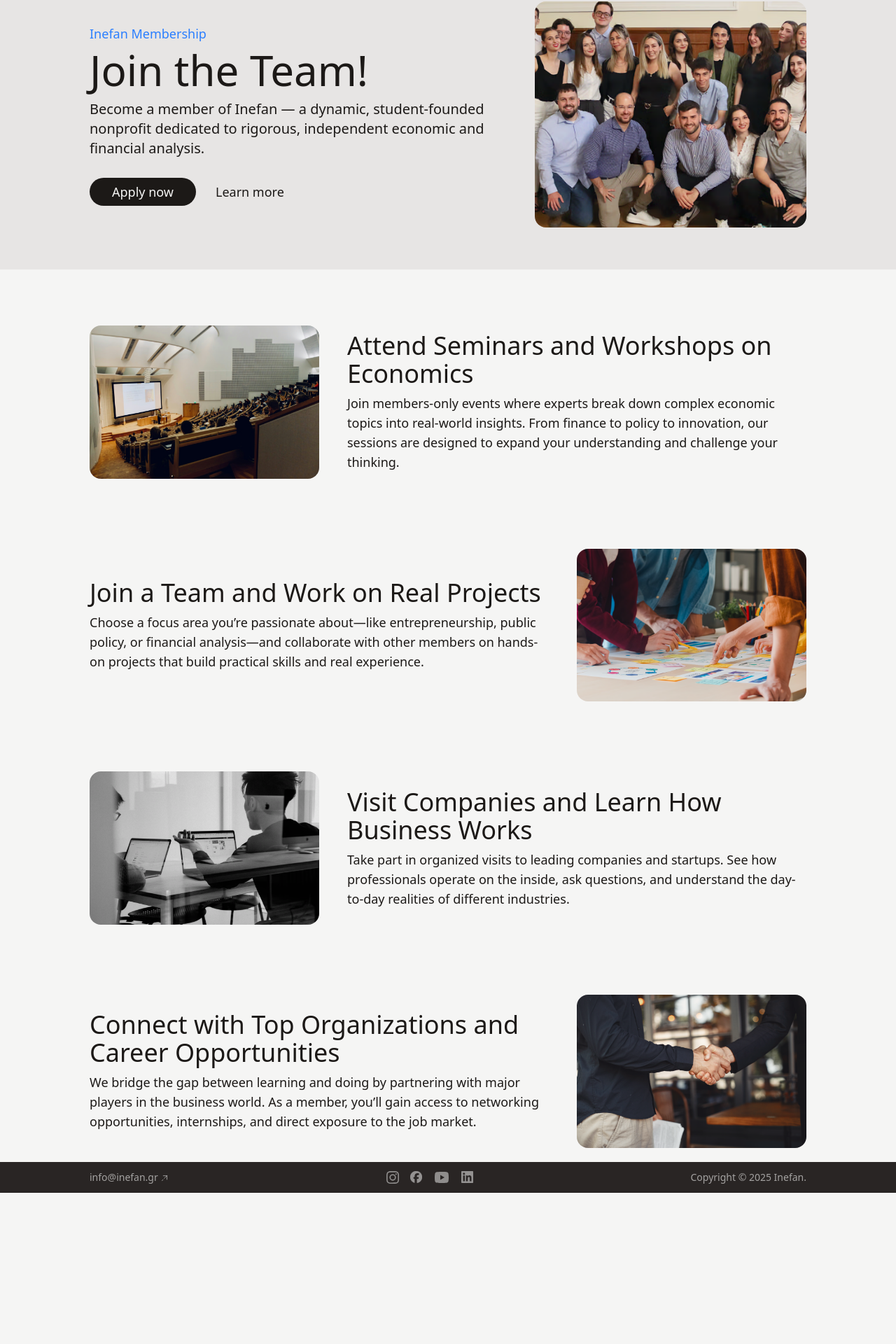
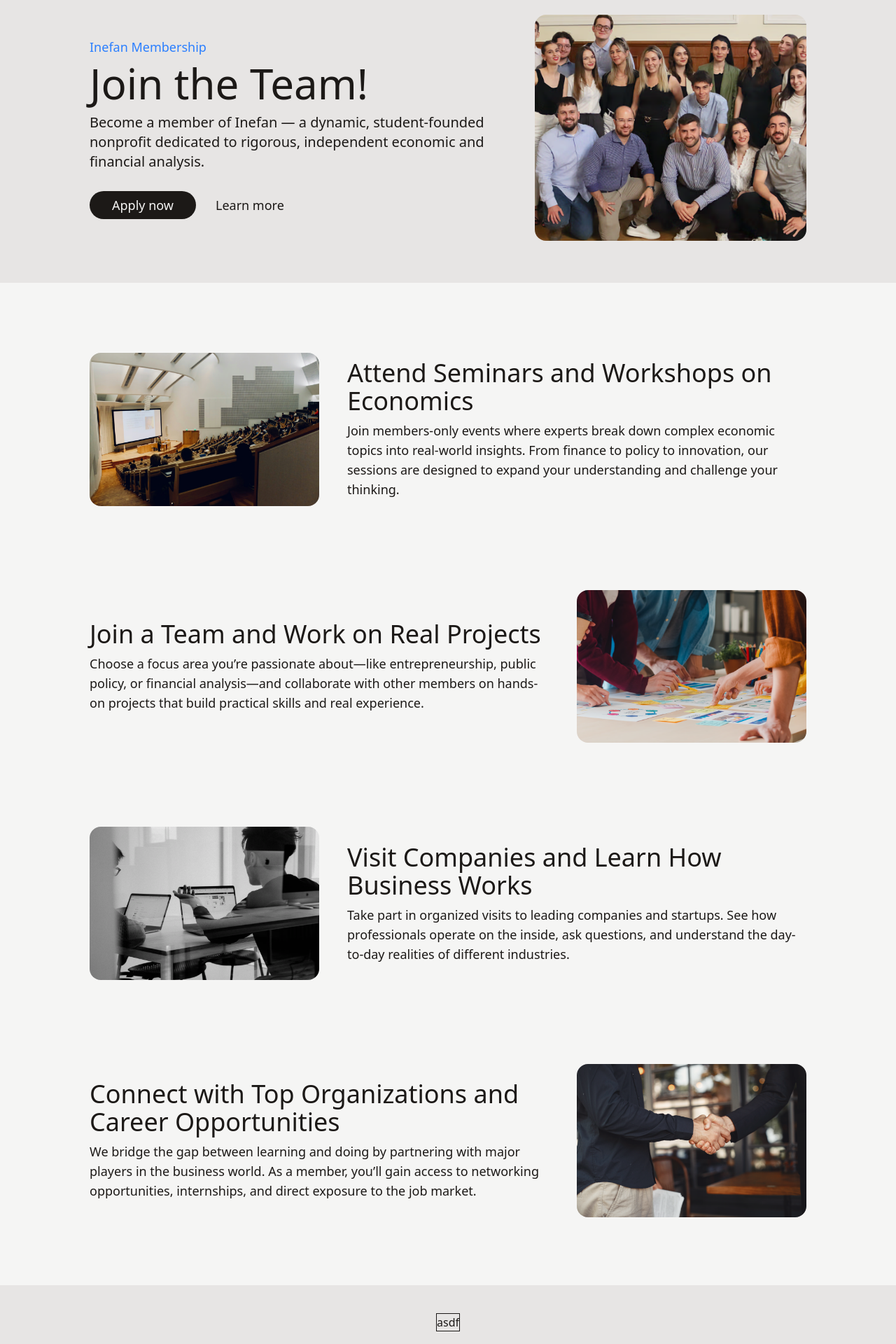
Before and after one commit to andreaschrysopoulos/inefan, a Next.js app: page /membership in a window 1280 px wide. Shown: the part 90-2010 px from the top of the page at 70% size. Before the commit the page ends 1794 px from the top, so only its background shows below. Built offline with nearby package versions, Linux system fonts and the light colour scheme.

Commit message:
small changes

```diff
--- a/app/(my-app)/globals.css
+++ b/app/(my-app)/globals.css
@@ -8,6 +8,10 @@
 
   --breakpoint-blogMedium: 640px;
   --breakpoint-blogLarge: 960px;
+}
+
+html {
+  scroll-behavior: smooth;
 }
 
 /* h1 {
--- a/app/(my-app)/insights/page.jsx
+++ b/app/(my-app)/insights/page.jsx
@@ -20,7 +20,7 @@
         {/* Page Header */}
         <span className='font-semibold team3:text-6xl text-5xl mb-2'>Inefan Insights</span>
         {/* Page Subtitle */}
-        <span className='team3:text-3xl text-2xl team3:mb-10 team2:mb-8 mb-5 dark:text-stone-400 text-stone-500 w-fit'>Explore insightful and thought-provoking articles curated by our editorial team.</span>
+        <span className='team3:text-3xl text-2xl dark:text-stone-400 text-stone-500 w-fit mb-5'>Explore insightful and thought-provoking articles curated by our editorial team.</span>
 
         {/* Filter */}
         <div>
--- a/app/(my-app)/membership/page.jsx
+++ b/app/(my-app)/membership/page.jsx
@@ -5,7 +5,7 @@
   return <>
 
     {/* HERO */}
-    <div className='flex-auto flex flex-col justify-start pb-15 pt-10 mt-[-22px] px-5 bg-stone-200'>
+    <div className='flex-auto flex flex-col justify-start pb-15 pt-15 mt-[-23px] px-5 bg-stone-200'>
       <div className="max-w-5xl mx-auto flex flex-col gap-10">
         <div className="grid gap-x-10 gap-y-6 membershipHeroWrap:grid-cols-[2fr_1.3fr] grid-cols-1 items-center">
 
@@ -19,7 +19,7 @@
             <div className="flex gap-7 items-center team2:mt-4 mt-2">
               <button className="rounded-full team2:px-8 px-6 team2:py-1.5 py-1 team2:text-lg bg-stone-900 dark:bg-stone-200 dark:text-stone-900 text-stone-100 hover:dark:bg-stone-100 hover:bg-stone-800 hover:cursor-pointer w-fit transition-colors duration-150 ease-in-out">Apply now</button>
 
-              <button className="rounded-full team2:text-lg hover:cursor-pointer w-fit transition-colors duration-150 ease-in-out">Learn more</button>
+              <a href="#learn-more" className="rounded-full team2:text-lg hover:cursor-pointer w-fit transition-colors duration-150 ease-in-out">Learn more</a>
 
             </div>
           </div>
@@ -34,7 +34,7 @@
     </div>
 
     {/* SEMINARS */}
-    <div className='flex-auto flex flex-col justify-start pt-20 px-5'>
+    <div id="learn-more" className='flex-auto flex flex-col justify-start pt-25 px-5'>
       <div className="max-w-5xl mx-auto flex flex-col gap-10">
         <div className="grid gap-x-10 gap-y-4 membershipHeroWrap:grid-cols-[1fr_2fr] items-center">
 
@@ -57,7 +57,7 @@
     </div>
 
     {/* JOIN A TEAM */}
-    <div className='flex-auto flex flex-col justify-start pt-20 px-5'>
+    <div className='flex-auto flex flex-col justify-start pt-25 px-5'>
       <div className="max-w-5xl mx-auto flex flex-col gap-10">
         <div className="grid gap-x-10 gap-y-4 membershipHeroWrap:grid-cols-[2fr_1fr] items-center">
 
@@ -80,7 +80,7 @@
     </div>
 
     {/* VISIT COMPANIES */}
-    <div className='flex-auto flex flex-col justify-start pt-20 px-5'>
+    <div className='flex-auto flex flex-col justify-start pt-25 px-5'>
       <div className="max-w-5xl mx-auto flex flex-col gap-10">
         <div className="grid gap-x-10 gap-y-4 membershipHeroWrap:grid-cols-[1fr_2fr] items-center">
 
@@ -103,7 +103,7 @@
     </div>
 
     {/* CAREER OPPORTUNITIES */}
-    <div className='flex-auto flex flex-col justify-start pt-20 px-5'>
+    <div className='flex-auto flex flex-col justify-start pt-25 mb-25 px-5'>
       <div className="max-w-5xl mx-auto flex flex-col gap-10">
         <div className="grid gap-x-10 gap-y-4 membershipHeroWrap:grid-cols-[2fr_1fr] items-center">
 
@@ -125,5 +125,18 @@
       </div>
     </div>
 
+    {/* CTA */}
+    <div className='flex-auto flex flex-col justify-start pb-10 pt-10 mt-[-23px] px-5 bg-stone-200'>
+      <div className="max-w-5xl mx-auto flex flex-col gap-10">
+
+        <div className="w-full border">
+          asdf
+        </div>
+
+
+
+      </div>
+    </div>
+
   </>
 }
--- a/app/(my-app)/reports/page.jsx
+++ b/app/(my-app)/reports/page.jsx
@@ -40,7 +40,7 @@
           <>
             {/* Table Layout */}
             < table
-              className={`mt-5 dark:bg-stone-900 bg-stone-200 rounded-2xl overflow-hidden hidden team2:table team3:text-base text-sm transition-opacity duration-400`}
+              className={`dark:bg-stone-900 bg-stone-200 rounded-2xl overflow-hidden hidden team2:table team3:text-base text-sm transition-opacity duration-400`}
             >
               {/* Table Head */}
               <thead>
@@ -97,7 +97,7 @@
 
         {/* Cards Layout */}
         <div
-          className={`mt-5 flex flex-col gap-5 team2:hidden transition-opacity duration-400`}
+          className={`flex flex-col gap-5 team2:hidden transition-opacity duration-400`}
         >
           {reports.map((report) => (
             <a
```
